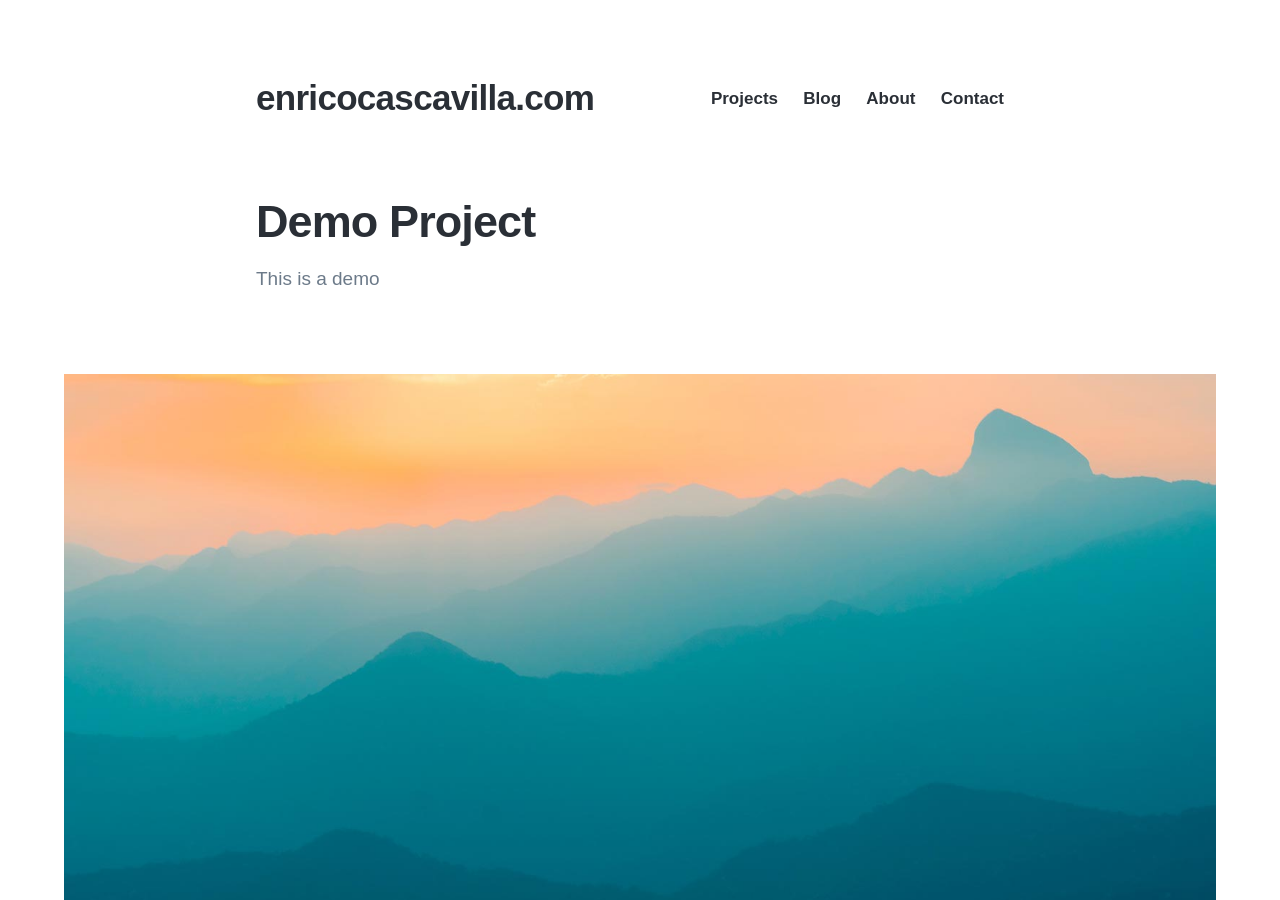
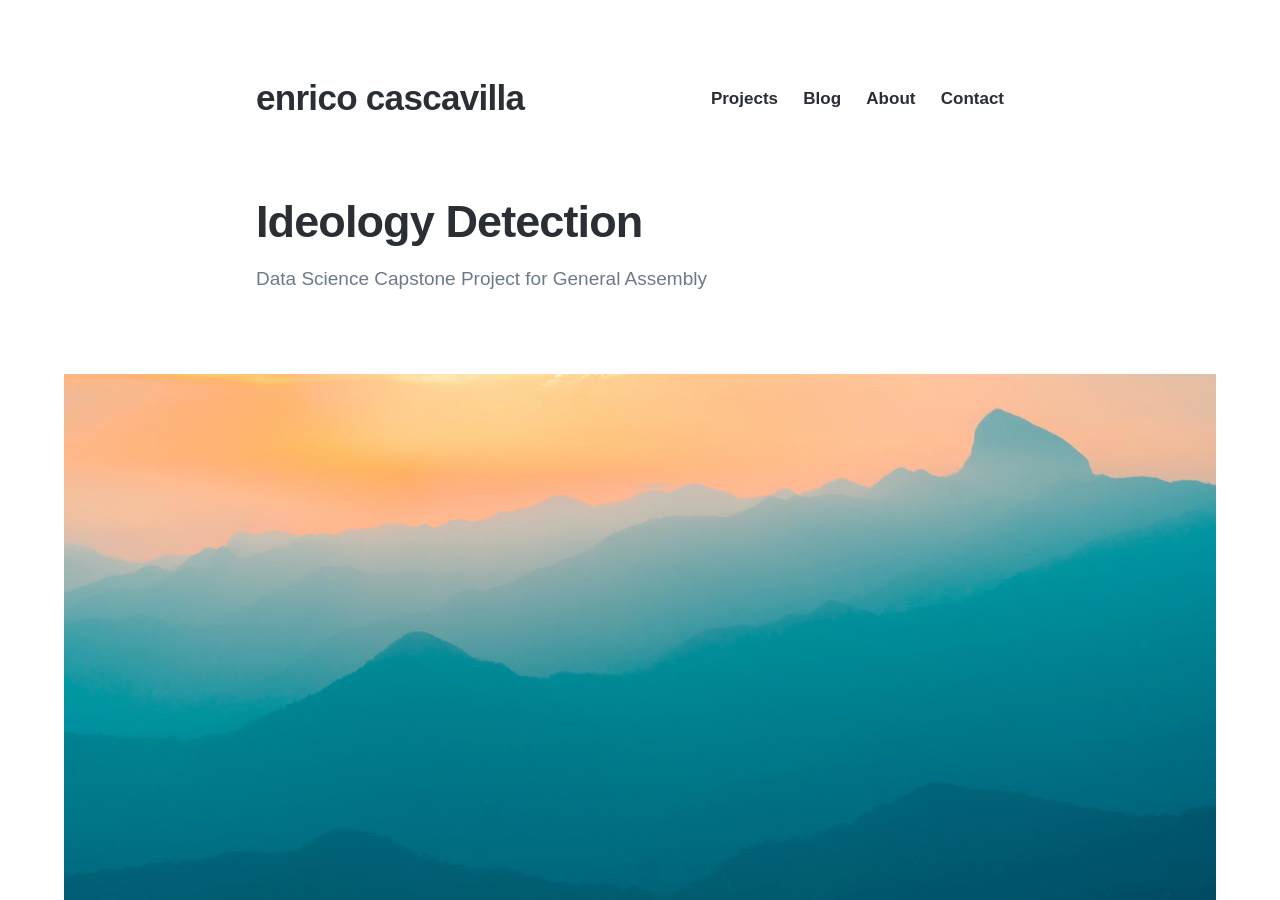
Before and after one commit to enrico-cascavilla/enrico-cascavilla.github.io, a Jekyll site: the page built from _projects/2018-06-30-demo-project.md, in a window 1280 px wide and 900 px high. Built offline with Jekyll 4.4.1, drawn with Linux system fonts in a browser that asks for light colours; nearby versions of some CDN libraries; some web fonts are replaced; some of the changed text lies outside the part shown.

Commit message:
portfolio name

```diff
--- a/_data/settings.yml
+++ b/_data/settings.yml
@@ -1,6 +1,6 @@
 basic_settings:
-  site_title: enricocascavilla.com
-  favicon_image: /images/favicon.png
+  site_title: enrico cascavilla
+  favicon_image:
 
 header_settings:
   logo_image:
--- a/_projects/2018-06-30-demo-project.md
+++ b/_projects/2018-06-30-demo-project.md
@@ -1,6 +1,6 @@
 ---
-title: 'Demo Project'
-subtitle: 'This is a demo'
+title: 'Ideology Detection'
+subtitle: 'Data Science Capstone Project for General Assembly'
 date: 2018-06-30 00:00:00
 description: This page is a demo that shows everything you can do inside portfolio and blog posts.
 featured_image: '/images/demo/demo-square.jpg'
```
